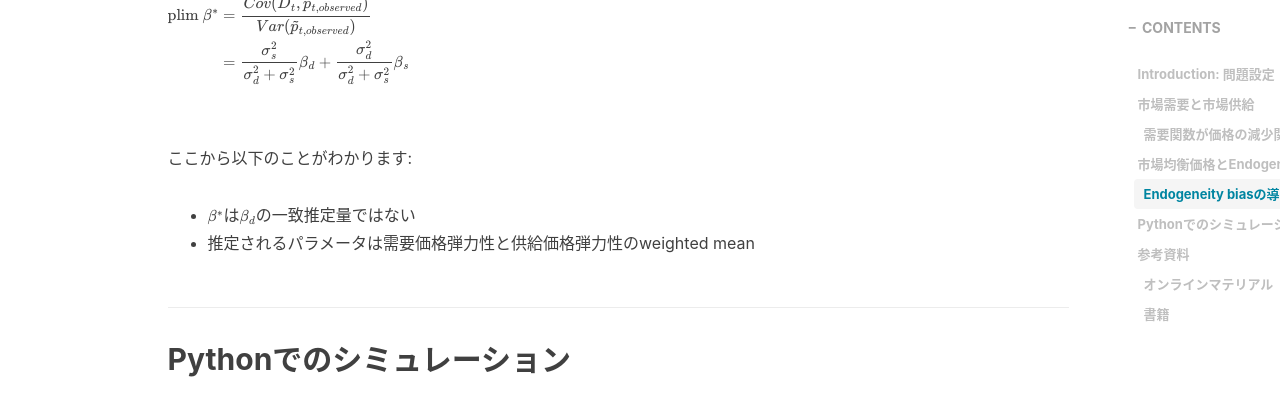
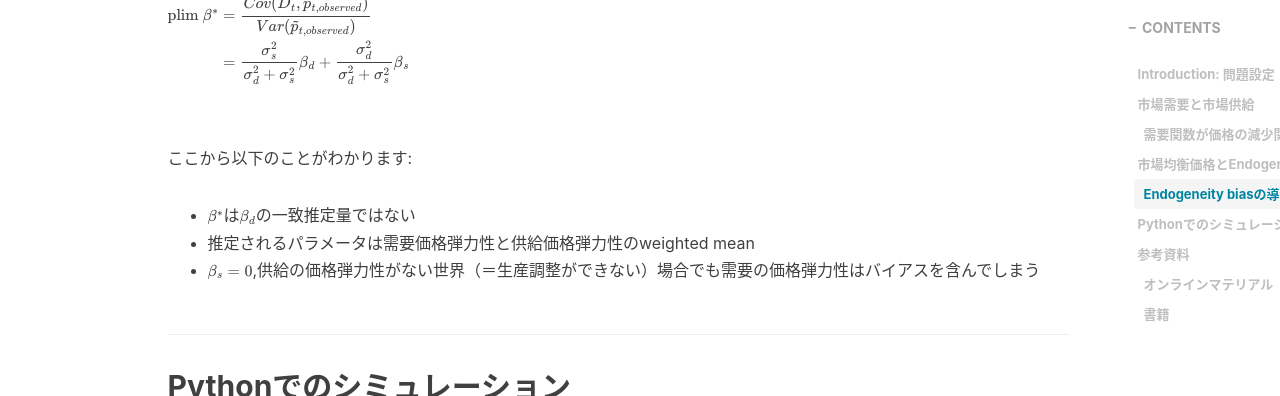
Before and after one commit to RyoNakagami/RyoNakagami.github.io, a Jekyll site: the page built from _posts/2022-04-02-why-difficult-toidentify-price-elasticity-of-demand.md, in a window 1280 px wide and 900 px high, scrolled down 5308 px, cut to the strip 0-396 px from the top of the window. Built offline with Jekyll 4.4.1, drawn with Linux system fonts in a browser that asks for light colours; nearby versions of some CDN libraries; comment, search, counter and statistics services are not loaded.

Commit message:
FIX price elasticity

```diff
--- a/_posts/2022-04-02-why-difficult-toidentify-price-elasticity-of-demand.md
+++ b/_posts/2022-04-02-why-difficult-toidentify-price-elasticity-of-demand.md
@@ -211,6 +211,7 @@ $$
 
 - $\beta^*$は$\beta_d$の一致推定量ではない
 - 推定されるパラメータは需要価格弾力性と供給価格弾力性のweighted mean
+- $\beta_s = 0$,供給の価格弾力性がない世界（＝生産調整ができない）場合でも需要の価格弾力性はバイアスを含んでしまう
 
 ## Pythonでのシミュレーション
 
```
